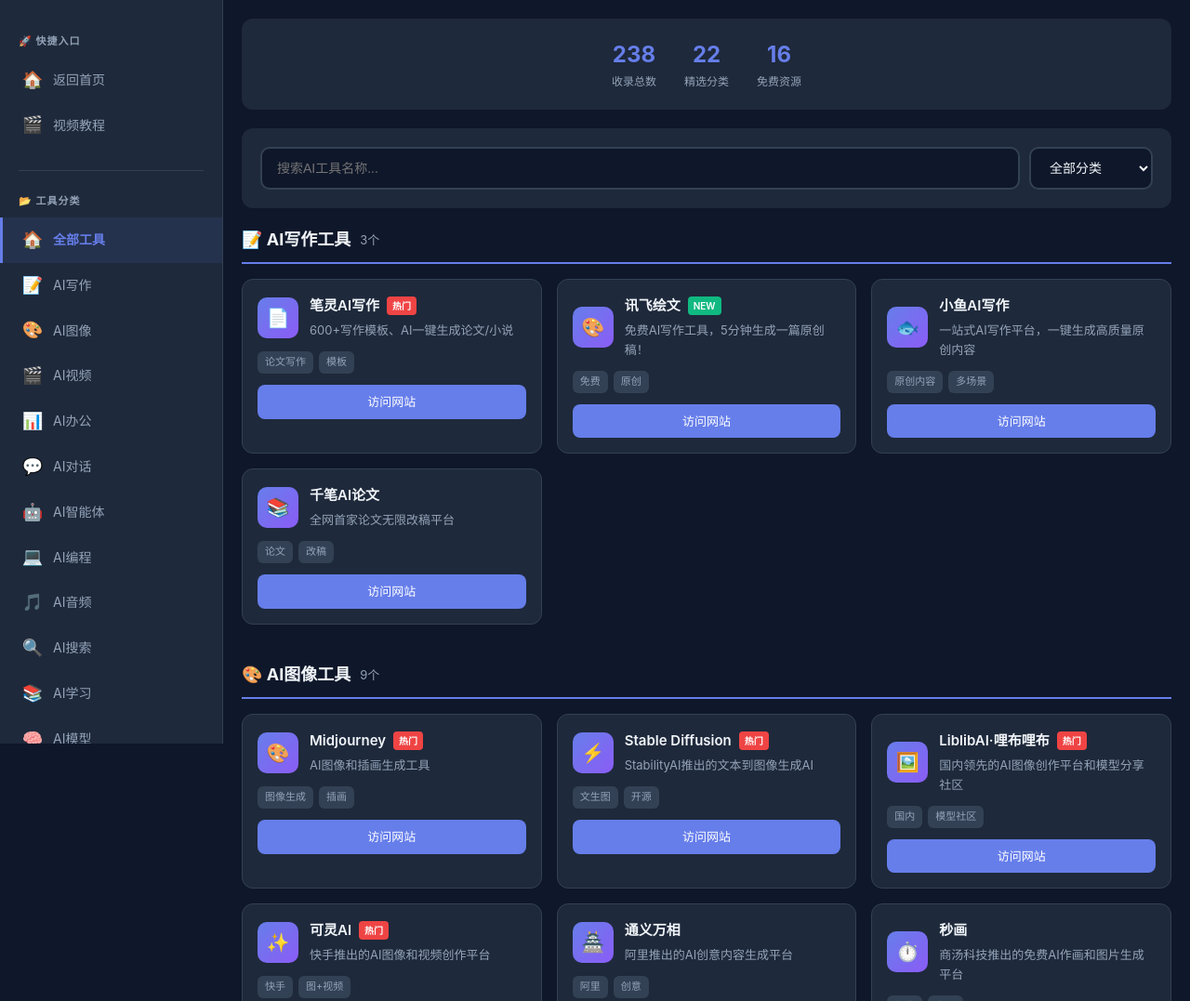
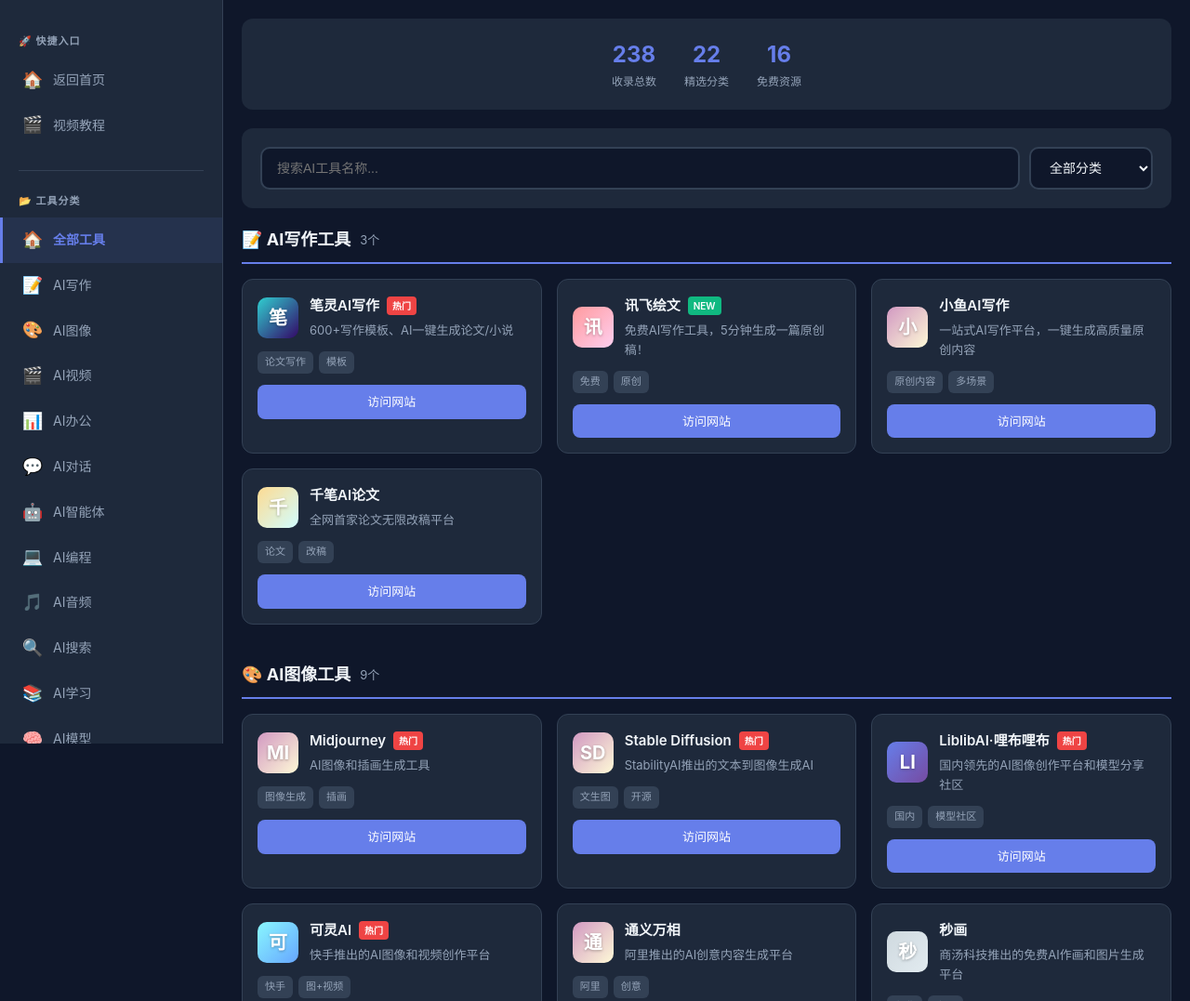
Before and after one commit to RGS888/ai-gongju-chang, a plain HTML site: page vip-ai-tools.html in a window 1280 px wide. Shown: the top 1077 px of the page at 93% size. Drawn offline with Linux system fonts and the light colour scheme.

Commit message:
修复：添加渐变色首字母图标功能

```diff
--- a/vip-ai-tools.html
+++ b/vip-ai-tools.html
@@ -72,7 +72,7 @@
         .tool-card { background: var(--bg-card); border-radius: 12px; padding: 16px; border: 1px solid var(--border); transition: all 0.3s; }
         .tool-card:hover { border-color: var(--primary); transform: translateY(-2px); box-shadow: 0 8px 25px rgba(102, 126, 234, 0.15); }
         .tool-header { display: flex; align-items: center; gap: 12px; margin-bottom: 12px; }
-        .tool-icon { width: 44px; height: 44px; border-radius: 10px; background: linear-gradient(135deg, var(--primary), var(--purple)); display: flex; align-items: center; justify-content: center; font-size: 20px; flex-shrink: 0; }
+        .tool-icon { width: 44px; height: 44px; border-radius: 10px; background: linear-gradient(135deg, var(--primary), var(--purple)); display: flex; align-items: center; justify-content: center; font-size: 20px; flex-shrink: 0; font-weight: 700; color: white; text-shadow: 0 1px 2px rgba(0,0,0,0.2); font-family: -apple-system, BlinkMacSystemFont, "Segoe UI", sans-serif; }
         .tool-info { flex: 1; min-width: 0; }
         .tool-name { font-size: 15px; font-weight: 600; margin-bottom: 4px; display: flex; align-items: center; gap: 8px; }
         .badge { font-size: 10px; padding: 2px 6px; border-radius: 4px; background: var(--primary); color: white; }
@@ -699,6 +699,91 @@
             const activeLink = document.querySelector(`.sidebar-item[onclick*="filterCategory('${category || 'all'}')"]`);
             if(activeLink) activeLink.classList.add('active');
         }
+
+        // 渐变色组合库 - 为每个工具生成独特颜色
+        const gradients = [
+            'linear-gradient(135deg, #667eea, #764ba2)',   // 紫蓝渐变
+            'linear-gradient(135deg, #f093fb, #f5576c)',   // 粉红渐变
+            'linear-gradient(135deg, #4facfe, #00f2fe)',   // 天蓝渐变
+            'linear-gradient(135deg, #43e97b, #38f9d7)',  // 绿松渐变
+            'linear-gradient(135deg, #fa709a, #fee140)',   // 橙粉渐变
+            'linear-gradient(135deg, #a18cd1, #fbc2eb)',   // 淡紫渐变
+            'linear-gradient(135deg, #ff9a9e, #fecfef)',   // 珊瑚渐变
+            'linear-gradient(135deg, #ffecd2, #fcb69f)',   // 杏色渐变
+            'linear-gradient(135deg, #84fab0, #8fd3f4)',   // 薄荷渐变
+            'linear-gradient(135deg, #cfd9df, #e2ebf0)',   // 银灰渐变
+            'linear-gradient(135deg, #f5af19, #f12711)',   // 金橙渐变
+            'linear-gradient(135deg, #c471f5, #fa71cd)',   // 紫罗兰渐变
+            'linear-gradient(135deg, #30cfd0, #330867)',   // 深青渐变
+            'linear-gradient(135deg, #f83600, #f9d423)',   // 火焰渐变
+            'linear-gradient(135deg, #89f7fe, #66a6ff)',   // 冰蓝渐变
+            'linear-gradient(135deg, #96e6a1, #d4fc79)',   // 嫩绿渐变
+            'linear-gradient(135deg, #d299c2, #fef9d7)',   // 薰衣草渐变
+            'linear-gradient(135deg, #e0c3fc, #8ec5fc)',   // 天空渐变
+            'linear-gradient(135deg, #fddb92, #d1fdff)',   // 暖阳渐变
+            'linear-gradient(135deg, #6a11cb, #2575fc)',   // 深紫渐变
+            'linear-gradient(135deg, #ee0979, #ff6a00)',   // 玫红渐变
+            'linear-gradient(135deg, #08aeea, #2af598)',   // 碧绿渐变
+            'linear-gradient(135deg, #00c6fb, #005bea)',   // 藏青渐变
+            'linear-gradient(135deg, #feada6, #f5efef)',   // 樱粉渐变
+        ];
+
+        // 根据字符串生成哈希值
+        function hashCode(str) {
+            let hash = 0;
+            for (let i = 0; i < str.length; i++) {
+                const char = str.charCodeAt(i);
+                hash = ((hash << 5) - hash) + char;
+                hash = hash & hash;
+            }
+            return Math.abs(hash);
+        }
+
+        // 获取工具名称首字母（支持中英文）
+        function getInitial(name) {
+            // 处理中文字符
+            if (/[\u4e00-\u9fa5]/.test(name)) {
+                return name.charAt(0);
+            }
+            // 处理英文，取前两个字母或单词首字母
+            const words = name.split(/\s+/);
+            if (words.length > 1) {
+                return (words[0].charAt(0) + words[1].charAt(0)).toUpperCase();
+            }
+            return name.substring(0, 2).toUpperCase();
+        }
+
+        // 初始化工具图标
+        function initToolIcons() {
+            const toolCards = document.querySelectorAll('.tool-card');
+
+            toolCards.forEach(card => {
+                const name = card.dataset.name;
+                const iconEl = card.querySelector('.tool-icon');
+
+                if (iconEl && name) {
+                    // 根据名称生成唯一渐变色
+                    const hash = hashCode(name);
+                    const gradient = gradients[hash % gradients.length];
+                    const initial = getInitial(name);
+
+                    // 设置渐变背景
+                    iconEl.style.background = gradient;
+                    // 设置白色文字
+                    iconEl.style.color = '#ffffff';
+                    // 设置文字阴影
+                    iconEl.style.textShadow = '0 1px 3px rgba(0,0,0,0.3)';
+                    // 设置字体样式
+                    iconEl.style.fontWeight = '700';
+                    iconEl.style.fontFamily = '-apple-system, BlinkMacSystemFont, "Segoe UI", sans-serif';
+                    // 替换内容为首字母
+                    iconEl.textContent = initial;
+                }
+            });
+        }
+
+        // 页面加载完成后初始化图标
+        document.addEventListener('DOMContentLoaded', initToolIcons);
     </script>
 </body>
 </html>
```
